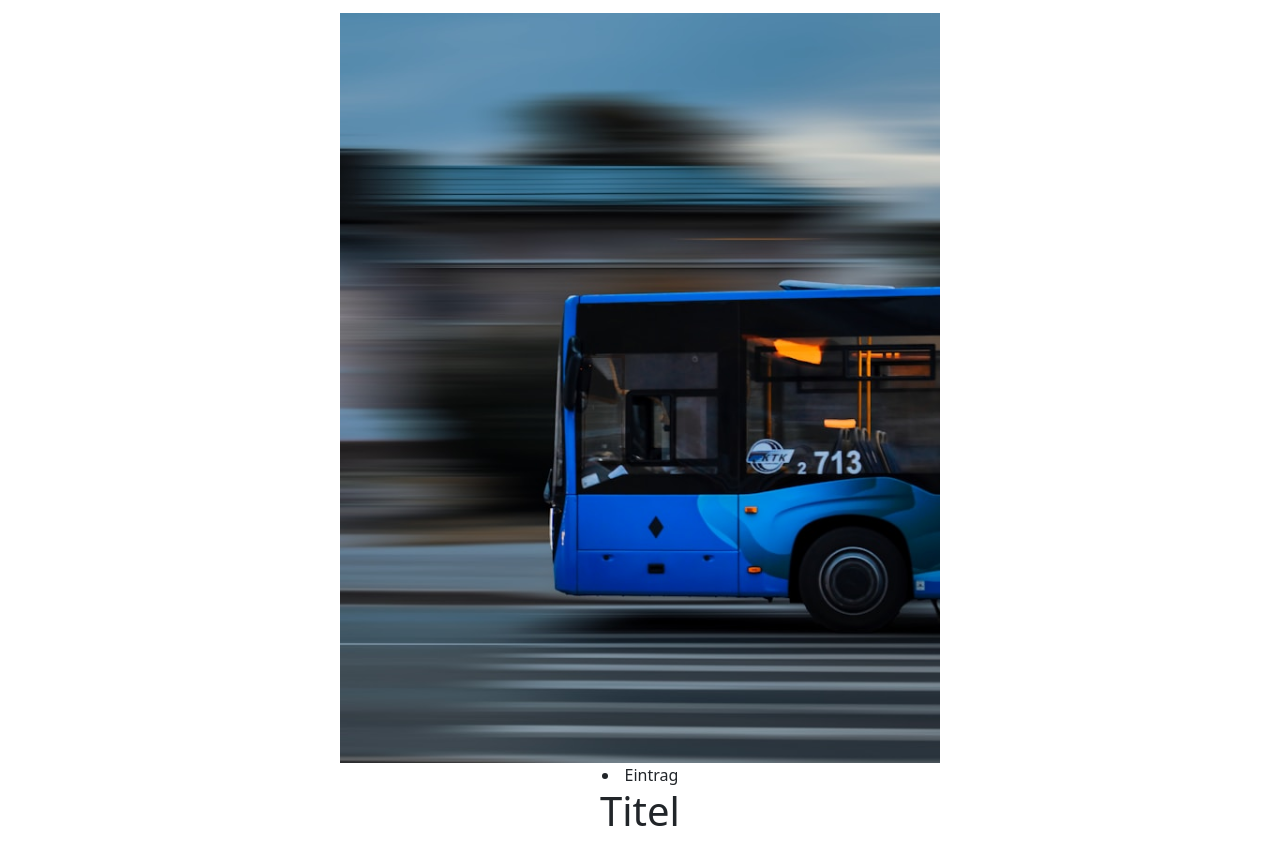
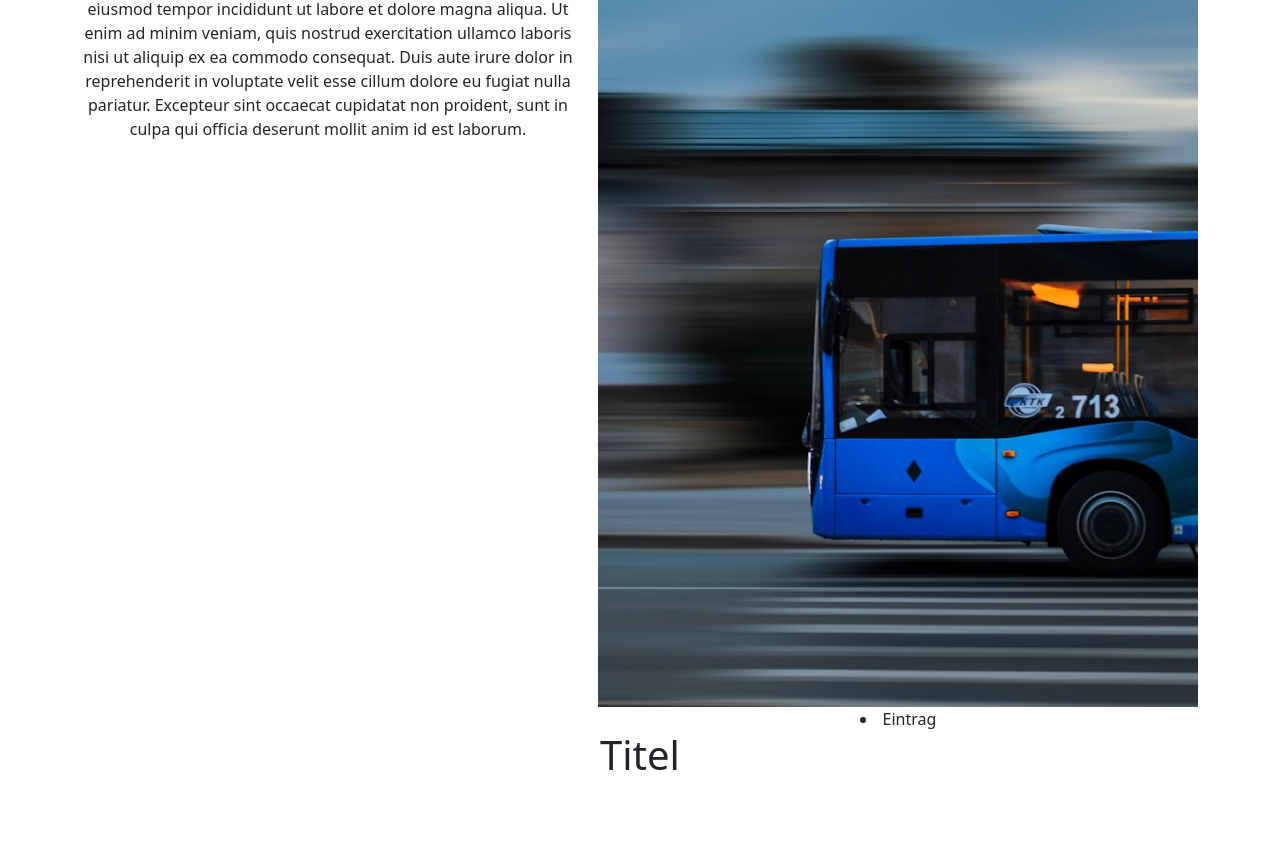
Before and after one commit to MgmssA/MinimalWebpage-Calin, a plain HTML site: page index.html in a window 1280 px wide. Shown: the part 83-926 px from the top of the page. After the commit the page ends 870 px from the top, so only its background shows below. Drawn offline with nearby package versions, Linux system fonts and the light colour scheme.

Commit message:
Update index.html

```diff
--- a/index.html
+++ b/index.html
@@ -8,9 +8,21 @@
     </head>
     <body>
         <div class="container text-center">
+        <div class="row">
         <!-- Thema: online Ticketverkauf für Sportveranstaltungen -->
+        <div class="col">
         <h1>Titel der Webseite</h1>
-
+        <p>
+        Lorem ipsum dolor sit amet, consectetur adipiscing elit, sed do eiusmod
+tempor incididunt ut labore et dolore magna aliqua. Ut enim ad minim
+veniam, quis nostrud exercitation ullamco laboris nisi ut aliquip ex ea
+commodo consequat. Duis aute irure dolor in reprehenderit in voluptate
+velit esse cillum dolore eu fugiat nulla pariatur. Excepteur sint
+occaecat cupidatat non proident, sunt in culpa qui officia deserunt
+mollit anim id est laborum.
+        </p>
+		</div>
+        <div class="col">
         <!-- erhehethethethgwrgwe  g wrg -->
 
         <!-- wrg wrg wrg wrg wr gw rg wrg ewr gwe fg wrg wreg wrg wr gw rg wrg wrg wrg wr gw rg wrg wrg wr gwr gwr gw rg wrg  r g wr gwr g wrg wrg wr gw rg wrg wr gw rg wrg wr gw rg wrg wrg wr gwer gw rgwr -->
@@ -20,11 +32,13 @@
         <img src="images/egor-litvinov-RlHI0cCNThY-unsplash.jpg" width=600/>
         <!-- Ticketliste mit Preisen -->
         <li>Eintrag</li>
+		</div>
         <!-- zusammenfassung mit Bezahlmöglichkeit -->
 
         <!-- Neptune is the eighth and farthest known planet orbiting the Sun. It is the fourth-largest planet in the Solar System by diameter-->
         <h1>Titel</h1>
 		</div>
+		</div>
         <script src="https://cdn.jsdelivr.net/npm/bootstrap@5.3.8/dist/js/bootstrap.bundle.min.js" integrity="sha384-FKyoEForCGlyvwx9Hj09JcYn3nv7wiPVlz7YYwJrWVcXK/BmnVDxM+D2scQbITxI" crossorigin="anonymous"></script>
 	</body >
 </html>
```
